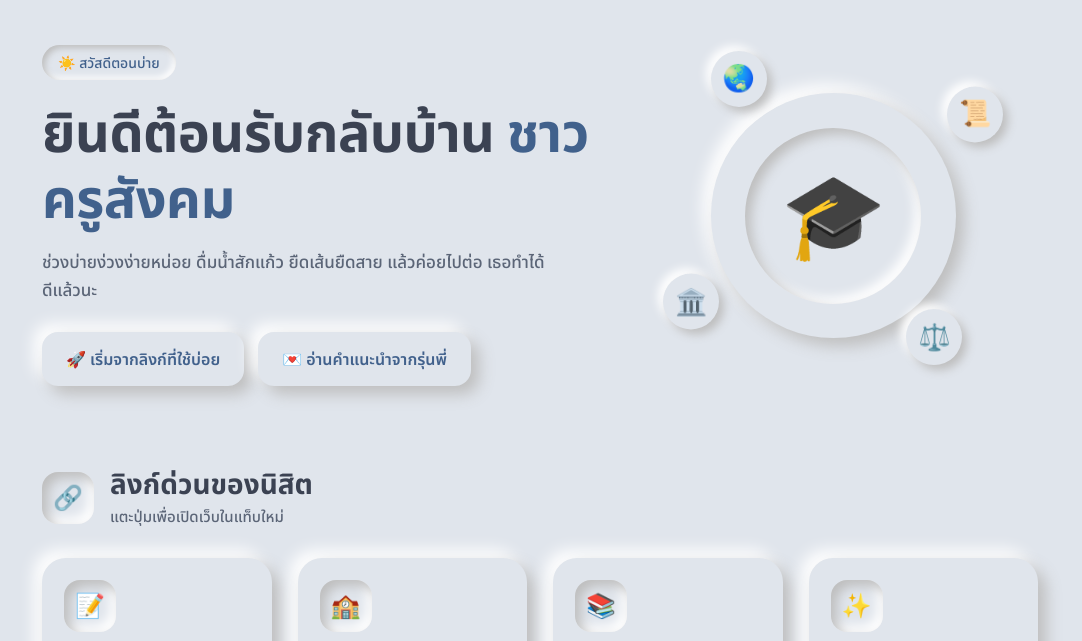
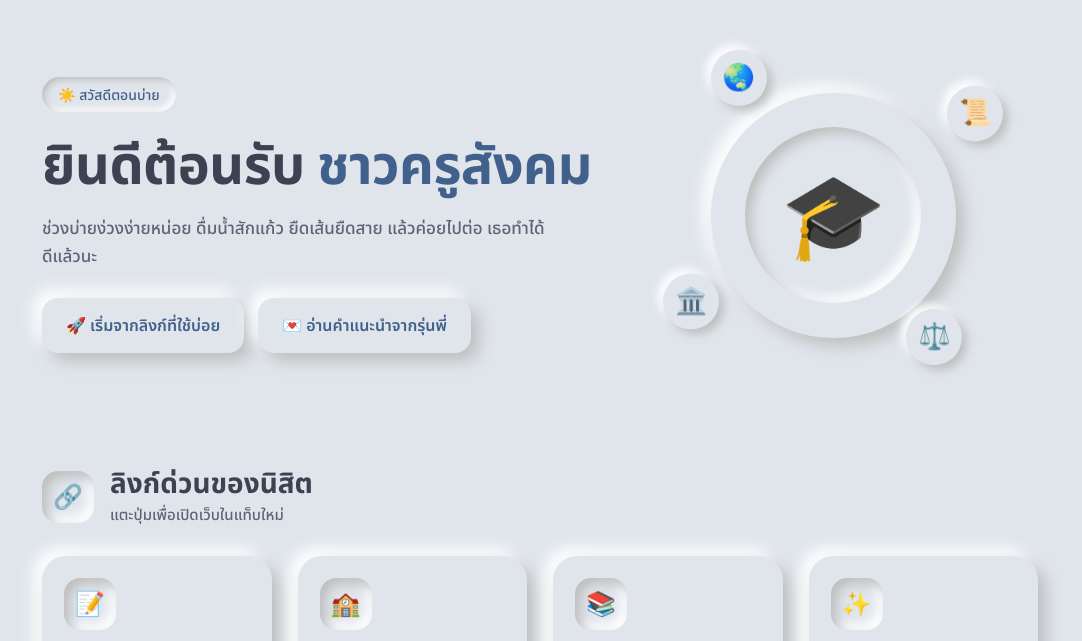
Before and after one commit to krusangkhomup/krusangkhomup, a plain HTML site: page index.html in a window 1280 px wide. Shown: the part 124-765 px from the top of the page, without its empty margins (100-1182 px from the left). Drawn offline with Linux system fonts and the light colour scheme.

Commit message:
Update index.html

```diff
--- a/index.html
+++ b/index.html
@@ -249,7 +249,7 @@
   <div class="hero">
     <div>
       <div class="hello inset-sm" id="hello">🌤️ สวัสดี</div>
-      <h1 id="greet">ยินดีต้อนรับกลับบ้าน <span>ชาวครูสังคม</span></h1>
+      <h1 id="greet">ยินดีต้อนรับ <span>ชาวครูสังคม</span></h1>
       <p class="lead" id="warm">วันนี้จะเรียนหนักหรือเบา ที่นี่มีทุกลิงก์ที่ต้องใช้ และมีพี่ ๆ เพื่อน ๆ คอยอยู่ข้างกันเสมอ พักหายใจลึก ๆ สักครั้ง แล้วค่อยไปต่อด้วยกันนะ</p>
       <div class="cta">
         <a class="btn press" href="#links">🚀 เริ่มจากลิงก์ที่ใช้บ่อย</a>
```
